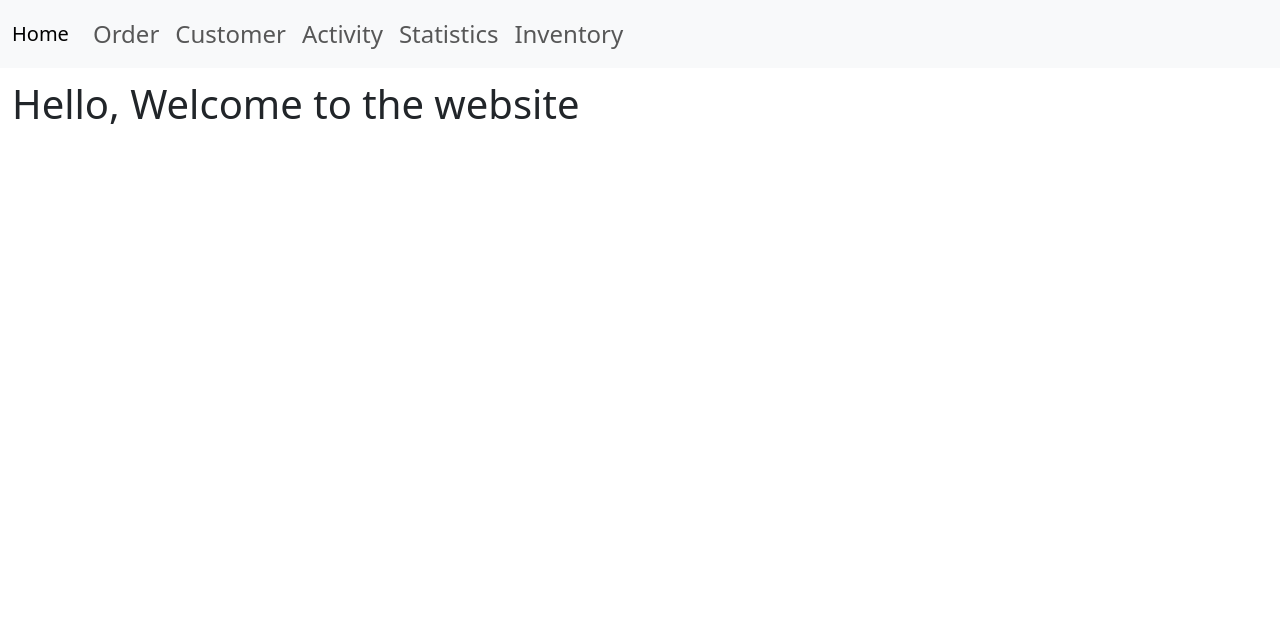
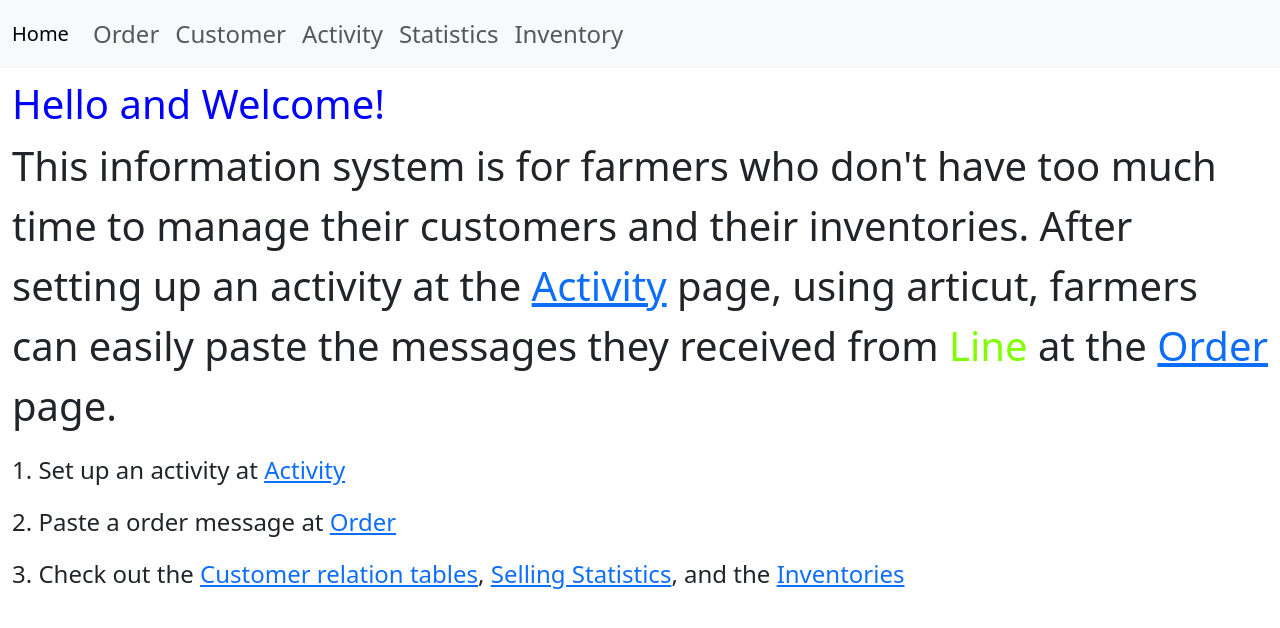
Before and after one commit to Mattis3858/Producing_And_Selling_Information_System, a Flask app: page / in a window 1280 px wide. Shown: the top 628 px of the page. Run offline with Flask 2, Linux system fonts and the light colour scheme.

Commit message:
change home page and flashing error messages

```diff
--- a/Templates/index.html
+++ b/Templates/index.html
@@ -3,5 +3,19 @@ content %} {% with messages = get_flashed_messages() %} {% if messages %} {% for
 msg in messages %}
 <p>{{msg}}</p>
 {% endfor %} {% endif %} {% endwith %}
-<h1 style="margin-top: 1.5vh">Hello, Welcome to the website</h1>
+<h1 style="margin-top: 1.5vh; color: blue">Hello and Welcome!</h1>
+<p style="font-size: 5vh">
+  This information system is for farmers who don't have too much time to manage
+  their customers and their inventories. After setting up an activity at the
+  <a href="activity">Activity</a> page, using articut, farmers can easily paste
+  the messages they received from <span style="color: chartreuse">Line</span> at
+  the <a href="order">Order</a> page.
+</p>
+<p>1. Set up an activity at <a href="activity">Activity</a></p>
+<p>2. Paste a order message at <a href="order">Order</a></p>
+<p>
+  3. Check out the <a href="relation">Customer relation tables</a>,
+  <a href="salesStatistics">Selling Statistics</a>, and the
+  <a href="inventory">Inventories</a>
+</p>
 {% endblock %}
--- a/app.py
+++ b/app.py
@@ -176,7 +176,7 @@ def relation():
 
         return render_template('customerRelation.html', tables=[df.to_html()], titles=[''])
     except:
-        flash("Please set up an activity first!!")
+        flash("Please set up an activity or paste an order message first!!")
         return redirect(url_for('activity'))
 
 
@@ -247,7 +247,7 @@ def salesStatistics():
 
         return render_template('salesStatistics.html', tables=[df.to_html()], titles=[''])
     except:
-        flash("Please set up an activity first!!")
+        flash("Please set up an activity or paste an order message first!!")
         return redirect(url_for('activity'))
 
 @app.route('/inventory', methods=['GET', 'POST'])
@@ -275,7 +275,7 @@ def inventory():
 
             return render_template(('inventory.html'), tables=[df.to_html()], titles=[''])
         except:
-            flash("Please set up an activity first!!")
+            flash("Please set up an activity or paste an order message first!!")
             return redirect(url_for('activity'))
     return render_template('inventory.html')
 
```
